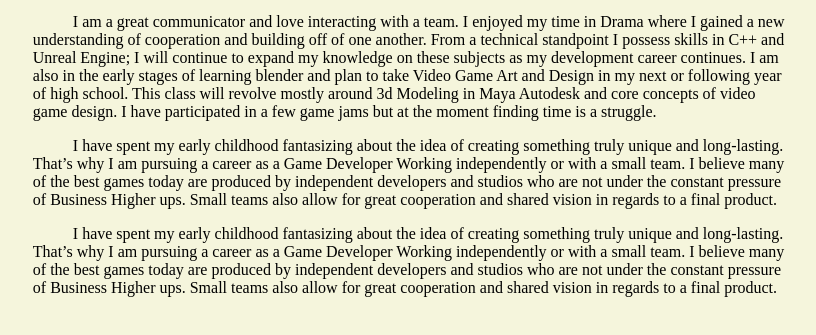
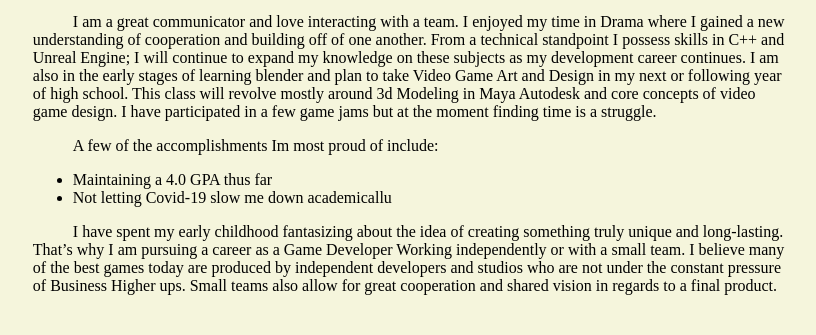
Before and after one commit to Spencer2563/AboutMe, a plain HTML site: page index.html in a window 1280 px wide. Shown: the part 445-780 px from the top of the page, without its empty margins (228-1044 px from the left). Drawn offline with Linux system fonts and the light colour scheme.

Commit message:
list thingy index.html

```diff
--- a/index.html
+++ b/index.html
@@ -18,8 +18,12 @@
             </p>
             <p style="text-indent: 30pt" id="Paragraph2"> I am a great communicator and love interacting with a team. I enjoyed my time in Drama where I gained a new understanding of cooperation and building off of one another. From a technical standpoint I possess skills in C++ and Unreal Engine; I will continue to expand my knowledge on these subjects as my development career continues. I am also in the early stages of learning blender and plan to take Video Game Art and Design in my next or following year of high school. This class will revolve mostly around 3d Modeling in Maya Autodesk and core concepts of video game design. I have participated in a few game jams but at the moment finding time is a struggle.
             </p>
-            <p style="text-indent: 30pt" id="Paragraph3"> I have spent my early childhood fantasizing about the idea of creating something truly unique and long-lasting. That’s why I am  pursuing a career as a Game Developer Working independently or with a small team. I believe many of the best games today are produced by independent developers and studios who are not under the constant pressure of Business Higher ups. Small teams also allow for great cooperation and shared vision in regards to a final product.
+            <p style="text-indent: 30pt" id="Paragraph3"> A few of the accomplishments Im most proud of include:
             </p>
+            <ul>
+                <li>Maintaining a 4.0 GPA thus far</li>
+                <li>Not letting Covid-19 slow me down academicallu</li>
+            </ul>
             <p style="text-indent: 30pt" id="Conclusion"> I have spent my early childhood fantasizing about the idea of creating something truly unique and long-lasting. That’s why I am  pursuing a career as a Game Developer Working independently or with a small team. I believe many of the best games today are produced by independent developers and studios who are not under the constant pressure of Business Higher ups. Small teams also allow for great cooperation and shared vision in regards to a final product.
             </p>
         </article>
```
